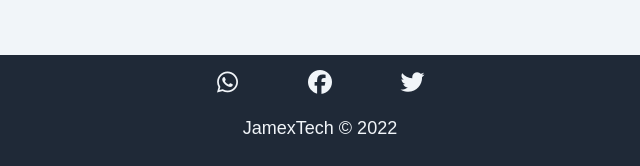
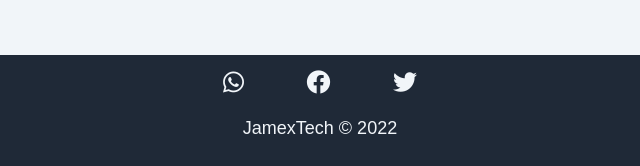
Before and after one commit to jamextech1/Portfolio_v2, a plain HTML site: page index.html in a window 1280 px wide. Shown: the part 2895-3061 px from the top of the page, 320-960 px from the left. Drawn offline with Linux system fonts and the light colour scheme.

Commit message:
Update index.html

```diff
--- a/index.html
+++ b/index.html
@@ -6,7 +6,7 @@
     <meta name="viewport" content="width=device-width, initial-scale=1.0" />
     <title>JamexTech</title>
     <link rel="shortcut icon" href="images/logo.png" type="image/x-icon" />
-    <link rel="stylesheet" href="Font-Awesome/css/all.css">
+    <link rel="stylesheet" href="https://cdnjs.cloudflare.com/ajax/libs/font-awesome/6.3.0/css/all.min.css" integrity="sha512-SzlrxWUlpfuzQ+pcUCosxcglQRNAq/DZjVsC0lE40xsADsfeQoEypE+enwcOiGjk/bSuGGKHEyjSoQ1zVisanQ==" crossorigin="anonymous" referrerpolicy="no-referrer" />
     <link rel="stylesheet" href="style.css" />
   </head>
   <body>
```
